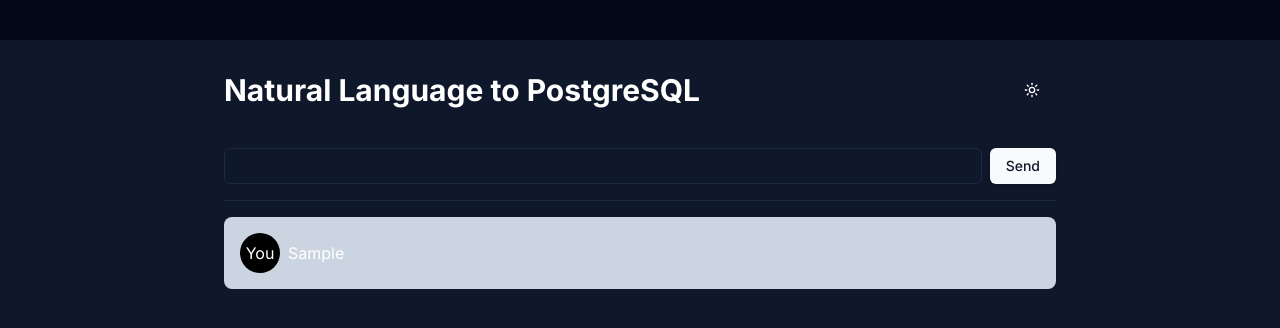
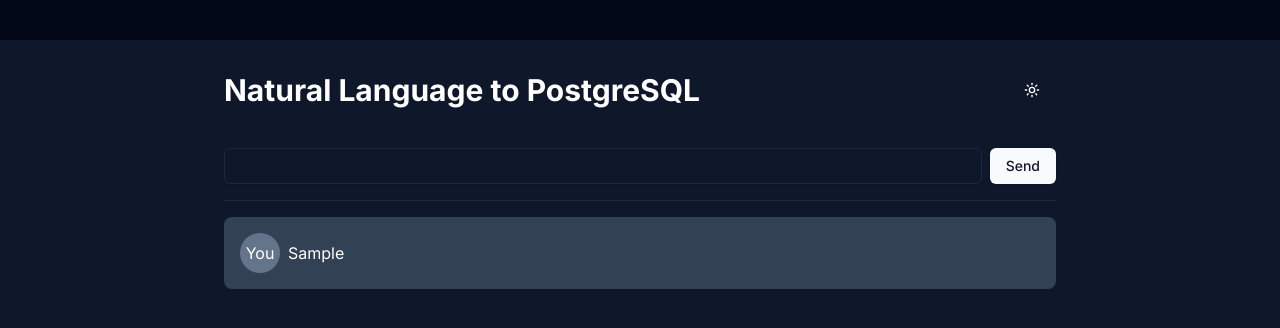
Before and after one commit to coreymunn3/verbal-ai-chat-to-sql, a Next.js app: page / in a window 1280 px wide. Both pictures are taken after typing "Sample" into the empty fields and a click on the button "Send". Shown: the top 328 px of the page. Built offline with nearby package versions, Linux system fonts and the light colour scheme; no server answers.

Commit message:
minor edit

```diff
--- a/app/page.tsx
+++ b/app/page.tsx
@@ -71,10 +71,10 @@
             {messages.map((m) => (
               <div
                 key={m.id}
-                className="bg-slate-300 rounded-lg p-4 flex items-center space-x-2"
+                className="bg-slate-100 dark:bg-slate-700 rounded-lg p-4 flex items-center space-x-2"
               >
                 {m.role === "user" ? (
-                  <div className="h-10 min-w-10 w-10 rounded-full bg-black text-white flex items-center justify-center">
+                  <div className="h-10 min-w-10 w-10 rounded-full bg-slate-500 text-white flex items-center justify-center">
                     You
                   </div>
                 ) : (
```
